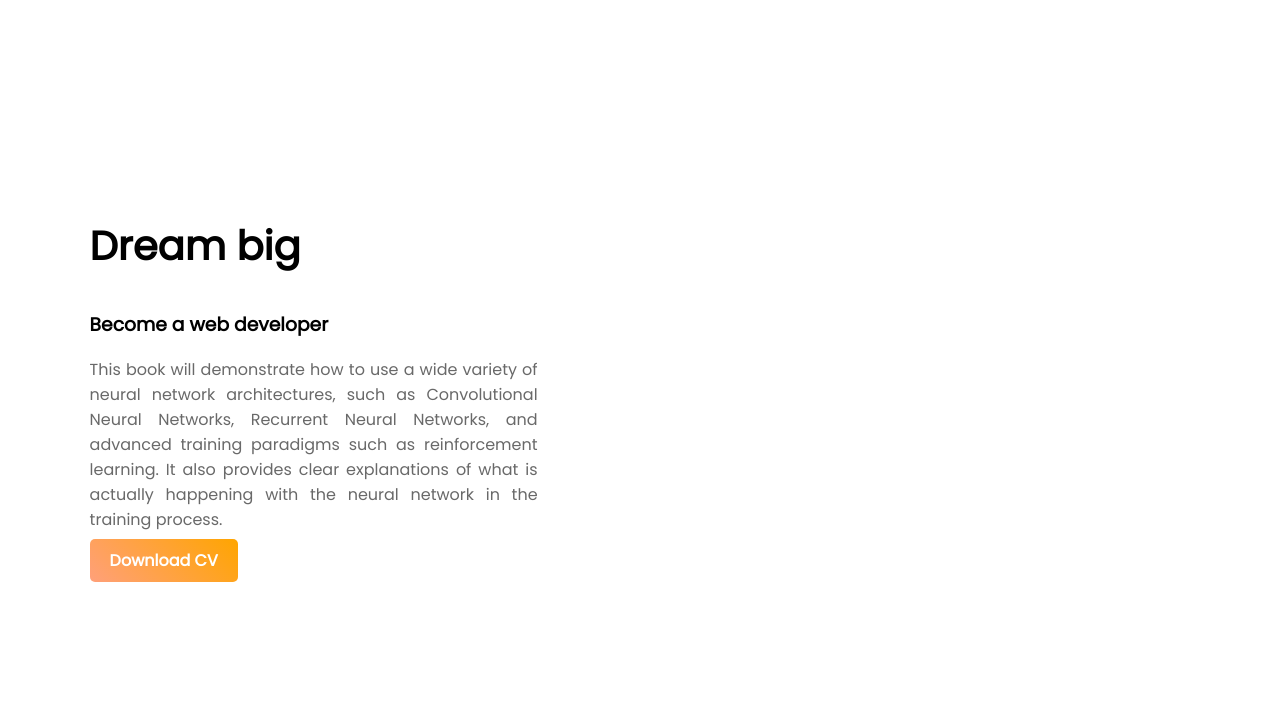
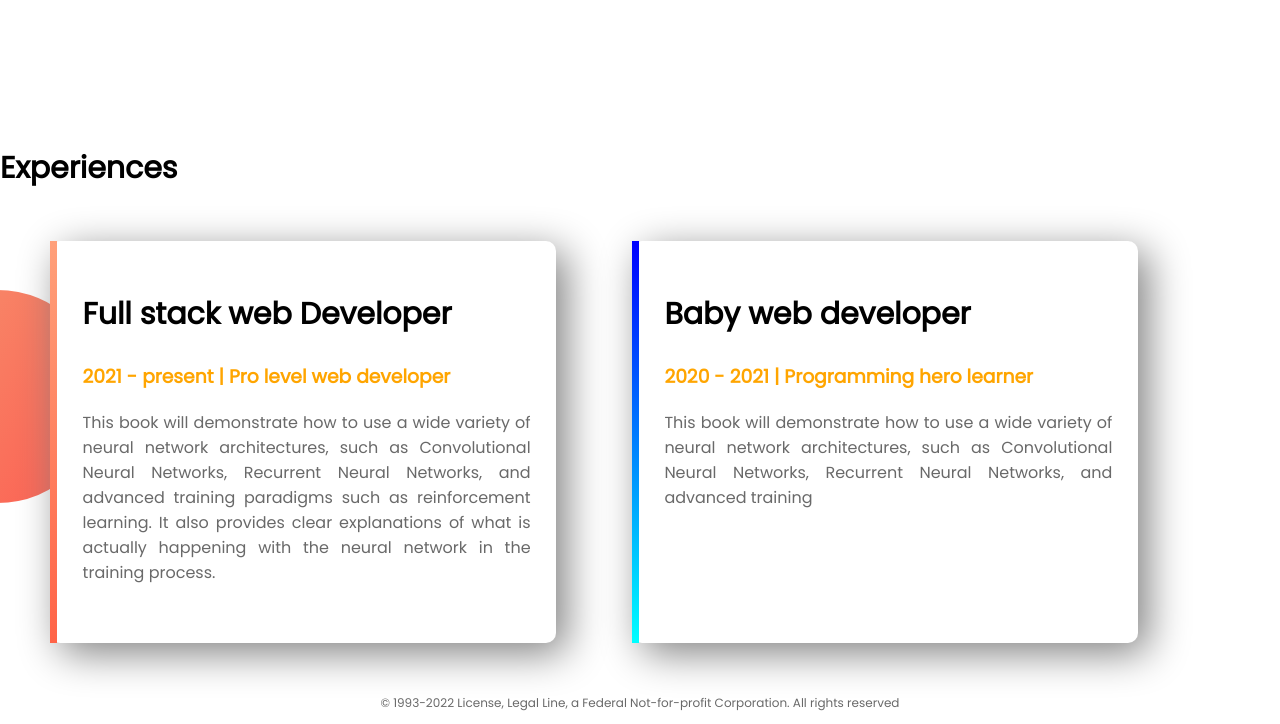
Before and after one commit to Abdullah628/web-portfolio, a plain HTML site: page index.html in a window 1280 px wide. Shown: the part 1154-1878 px from the top of the page. Before the commit the page ends 1817 px from the top, so only its background shows below. Drawn offline with Linux system fonts and the light colour scheme.

Commit message:
First web complete ever

```diff
--- a/index.html
+++ b/index.html
@@ -10,19 +10,23 @@
     <link href="https://fonts.googleapis.com/css2?family=Poppins&display=swap" rel="stylesheet">
     <link rel="stylesheet" href="style.css">
 </head>
+
 <body>
    <section class="top-banner">
         <div class="half-width">
             <h1>Welcome to</h1>
-            <h1><span class="name-heighlight">Abdullah Rafi</span>  world</h1>
+            <h1><span class="orange-heighlight">Abdullah Rafi</span>  world</h1>
             <h3>I am a professional web developer</h3>
-            <p>This book will demonstrate how to use a wide variety of neural network architectures, such as Convolutional Neural Networks, Recurrent Neural Networks, and advanced training paradigms such as reinforcement learning. It also provides clear explanations of what is actually happening with the neural network in the training process.</p>
+            <p>
+                This book will demonstrate how to use a wide variety of neural network architectures, such as Convolutional Neural Networks, Recurrent Neural Networks, and advanced training paradigms such as reinforcement learning. It also provides clear explanations of what is actually happening with the neural network in the training process.
+            </p>
             <a class="link-button" target="_blank" href="https://www.google.com/">Click me</a>
         </div>
         <div class="half-width">
             <img src="images/jhankar.png" alt="">
         </div>
    </section>
+
    <section class="dream-area">
         <div class="half-width">
             <img src="images/jhankar2.png" alt="">
@@ -31,10 +35,37 @@
 
             <h2>Dream big</h2>
             <h3>Become a web developer</h3>
-        <p>This book will demonstrate how to use a wide variety of neural network architectures, such as Convolutional Neural Networks, Recurrent Neural Networks, and advanced training paradigms such as reinforcement learning. It also provides clear explanations of what is actually happening with the neural network in the training process.</p>
+            <p>
+                This book will demonstrate how to use a wide variety of neural network architectures, such as Convolutional Neural Networks, Recurrent Neural Networks, and advanced training paradigms such as reinforcement learning. It also provides clear explanations of what is actually happening with the neural network in the training process.
+            </p>
             <a class="link-button" target="_blank" href="https://www.google.com/">Download CV</a>
         </div>
+    </section>
 
+    <section class="Experience-area">
+        <h2>Experiences</h2>
+        <div id="full-stack" class="half-width single-experience">
+            <h2>Full stack web Developer</h1>
+            <h3 class="orange-heighlight">2021 - present | Pro level web developer</h3>
+            <p>
+                This book will demonstrate how to use a wide variety of neural network architectures, such as Convolutional Neural Networks, Recurrent Neural Networks, and advanced training paradigms such as reinforcement learning. It also provides clear explanations of what is actually happening with the neural network in the training process.
+            </p>
+        </div>
+        <div id="baby-web" class="half-width single-experience">
+            <h2>Baby web developer</h1>
+            <h3 class="orange-heighlight">2020 - 2021 | Programming hero learner</h3>
+            <p>
+                This book will demonstrate how to use a wide variety of neural network architectures, such as Convolutional Neural Networks, Recurrent Neural Networks, and advanced training
+            </p>
+        </div>
     </section>
+    <footer>
+        <p>
+            <br><br>
+            © 1993-2022 License, Legal Line, a Federal Not-for-profit Corporation. All rights reserved
+        </p>
+    </footer>
+
+
 </body>
 </html>
--- a/style.css
+++ b/style.css
@@ -4,30 +4,34 @@ body{
 
 }
 h1{
-    font-size: 50px;
+    font-size: 40px;
 }
 h2{
-    font-size: 40px;
+    font-size: 30px;
 }
+
 p{
     color: dimgray;
     text-align: justify;
 }
-.name-heighlight{
+.orange-heighlight{
     color: orange;
 }
 .half-width{
     width: 35%;
     float:left;
-    margin: 5%;
+    margin: 2%;
     padding: 2%;
+
 }
 .half-width img{
     width: 100%;
+
 }
 .top-banner{
     background-image: url(images/top-banner.png);
     background-repeat: no-repeat;
+    margin: 0;
 }
 .dream-area{
     background-image: url(images/dream-bg.png);
@@ -37,6 +41,7 @@ p{
 section{
     height: 500px;
 
+    margin-top: 150px;
 }
 .link-button{
     text-decoration: none;
@@ -46,3 +51,30 @@ section{
     border-radius: 5px;
     padding: 10px 20px;
 }
+.single-experience{
+    box-shadow: 10px 10px  40px gray;
+    border-radius: 10px;
+    height: 70%;
+    margin-left: 50px;
+    background-color: white;
+}
+.Experience-area{
+    background-image: url(images/exp-bg.png);
+    background-repeat: no-repeat;
+    background-position: left;
+}
+#full-stack{
+    border-left: 7px solid;
+    border-image: linear-gradient(180deg, lightSalmon, tomato);
+    border-image-slice: 1;
+}
+#baby-web{
+    border-left: 7px solid;
+    border-image: linear-gradient(180deg, blue, cyan);
+    border-image-slice: 1;
+}
+
+footer p{
+    text-align: center;
+    font-size:12px;
+}
```
Lines whose indentation alone changed are shown as unchanged.
